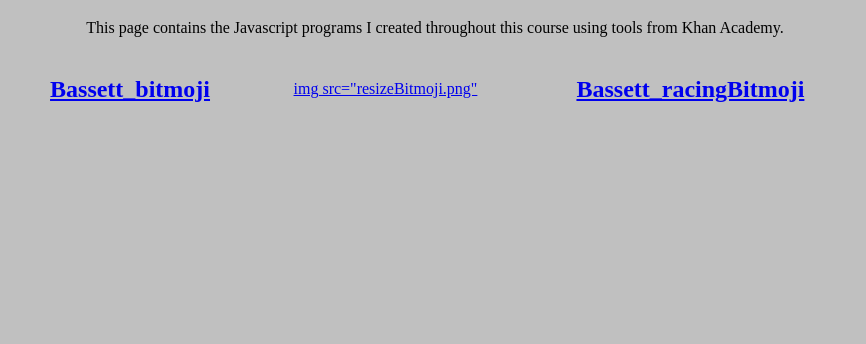
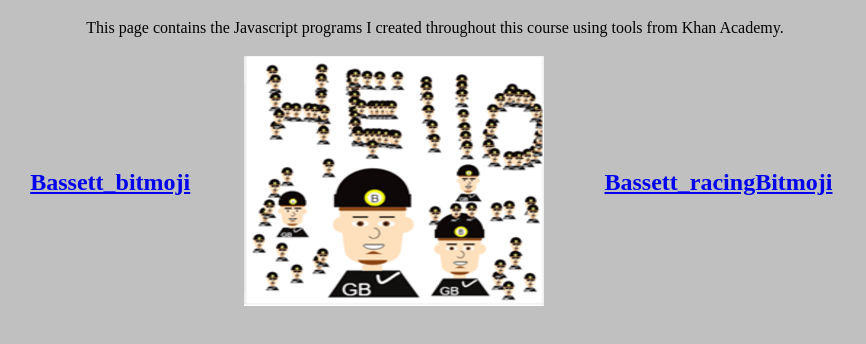
Before and after one commit to Gmbassett/Gmbassett.github.io, a plain HTML site: page javascripts.html in a window 1280 px wide. Shown: the part 328-672 px from the top of the page, without its empty margins (205-1071 px from the left). Drawn offline with Linux system fonts and the light colour scheme; a script that the page names is missing.

Commit message:
Update javascripts.html

```diff
--- a/javascripts.html
+++ b/javascripts.html
@@ -33,7 +33,7 @@
 	      <tbody>
 		      <tr>
 			      <td><h2><a target="_blank" href="https://www.khanacademy.org/computer-programming/bassett_bitmoji/5414647949770752">Bassett_bitmoji</a></h2><script src="https://www.khanacademy.org/computer-programming/bassett_bitmoji/5414647949770752/embed.js?editor=no&buttons=no&author=no&embed=yes"></script></td>
-			      <td><a target="_blank" href="https://www.khanacademy.org/computer-programming/bassett_resizebitmoji/5928471734861824">img src="resizeBitmoji.png"</a><script src="https://www.khanacademy.org/computer-programming/bassett_resizebitmoji/5928471734861824/embed.js?editor=no&buttons=no&author=no&embed=yes"></script></td>
+			      <td><a target="_blank" href="https://www.khanacademy.org/computer-programming/bassett_resizebitmoji/5928471734861824"><img src="resizeBitmoji.png"></a><script src="https://www.khanacademy.org/computer-programming/bassett_resizebitmoji/5928471734861824/embed.js?editor=no&buttons=no&author=no&embed=yes"></script></td>
 	                      <td><h2><a target="_blank" href="https://www.khanacademy.org/computer-programming/bassett_racingbitmoji/5813413345312768">Bassett_racingBitmoji</a></h2><script src="https://www.khanacademy.org/computer-programming/bassett_racingbitmoji/5813413345312768/embed.js?editor=no&buttons=no&author=no&embed=yes"></script></td>
 		      </tr>
 	      </tbody>
```
